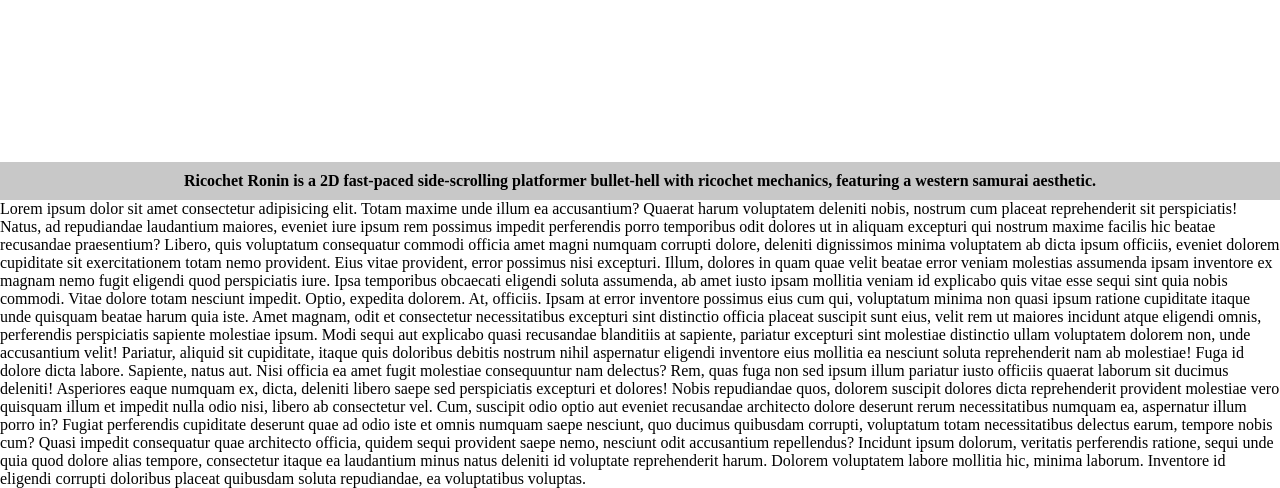
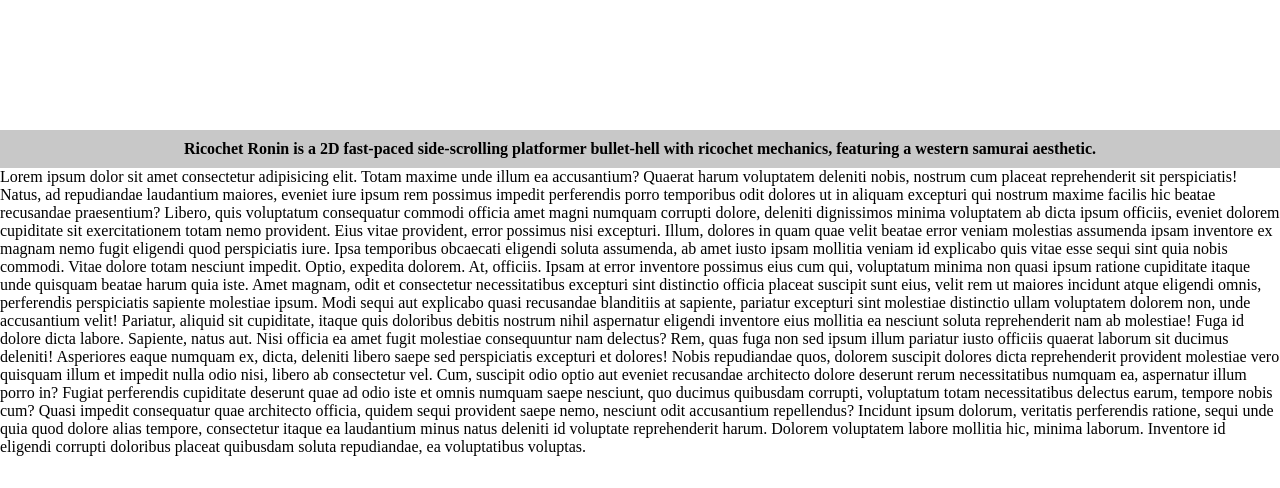
Before and after one commit to RicochetRonin/ricochetronin.github.io, a plain HTML site: page index.html in a window 1280 px wide. Shown: the part 702-1190 px from the top of the page. After the commit the page ends 1158 px from the top, so only its background shows below. Drawn offline with Linux system fonts and the light colour scheme.

Commit message:
Update style.css

```diff
--- a/style.css
+++ b/style.css
@@ -50,7 +50,7 @@ body{
 }
 
 .top{
-    padding-top: 10%;
+    padding-top: 7.5%;
 }
 
 .content{
```
